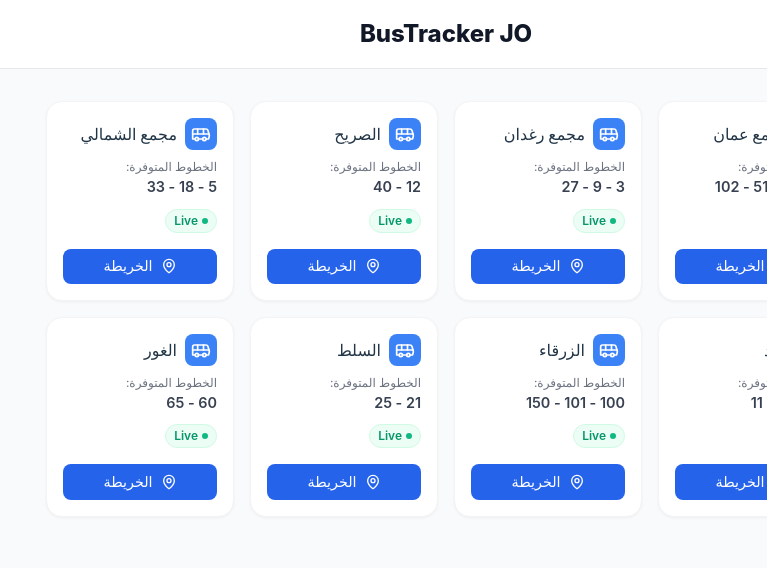
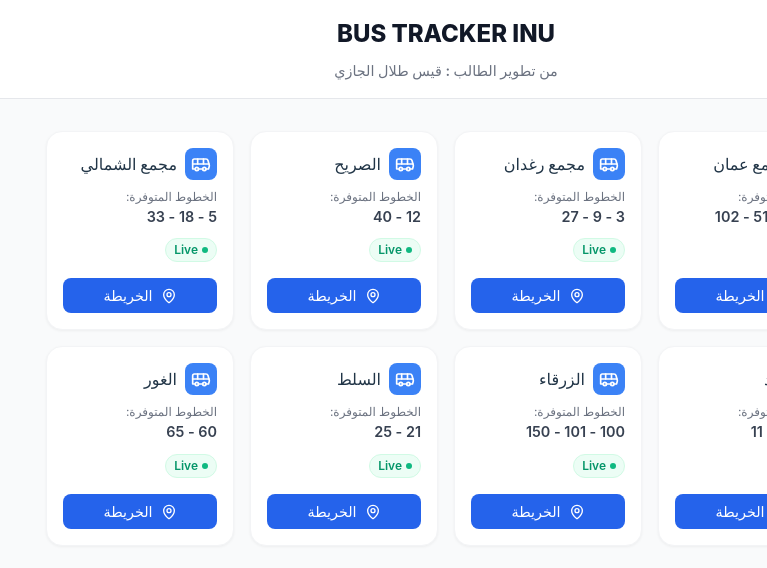
Before and after one commit to qaes26/my-pp-bus, a React (Vite) app: page / in a window 1280 px wide. Shown: the top 568 px of the page, without its empty margins (513-1280 px from the left). Built offline with nearby package versions, Linux system fonts and the light colour scheme.

Commit message:
Rebranding: Rename to BUS TRACKER INU and add developer credit

```diff
--- a/index.html
+++ b/index.html
@@ -4,7 +4,7 @@
     <meta charset="UTF-8" />
     <link rel="icon" type="image/svg+xml" href="/vite.svg" />
     <meta name="viewport" content="width=device-width, initial-scale=1.0" />
-    <title>bustrackerweb</title>
+    <title>BUS TRACKER INU</title>
   </head>
   <body>
     <div id="root"></div>
--- a/src/index.css
+++ b/src/index.css
@@ -15,7 +15,8 @@
 
 body {
   margin: 0;
-  direction: rtl; /* RTL Support */
+  direction: rtl;
+  /* RTL Support */
   min-width: 320px;
   min-height: 100vh;
 }
@@ -41,6 +42,13 @@ body {
   color: #111827;
 }
 
+.developer-credit {
+  margin: 0.5rem 0 0 0;
+  font-size: 0.9rem;
+  color: #6B7280;
+  font-weight: 600;
+}
+
 /* Grid Layout */
 .terminal-grid {
   display: grid;
@@ -57,7 +65,7 @@ body {
   border: 1px solid #F3F4F6;
   border-radius: 16px;
   padding: 1rem;
-  box-shadow: 0 1px 3px rgba(0,0,0,0.05);
+  box-shadow: 0 1px 3px rgba(0, 0, 0, 0.05);
   display: flex;
   flex-direction: column;
   justify-content: space-between;
@@ -67,7 +75,7 @@ body {
 
 .terminal-card:hover {
   transform: translateY(-2px);
-  box-shadow: 0 4px 6px rgba(0,0,0,0.05);
+  box-shadow: 0 4px 6px rgba(0, 0, 0, 0.05);
 }
 
 .card-header {
@@ -174,7 +182,7 @@ body {
   display: flex;
   align-items: center;
   justify-content: center;
-  box-shadow: 0 4px 6px rgba(0,0,0,0.1);
+  box-shadow: 0 4px 6px rgba(0, 0, 0, 0.1);
   cursor: pointer;
 }
 
@@ -182,12 +190,13 @@ body {
   position: absolute;
   bottom: 2rem;
   left: 50%;
-  transform: translateX(-50%); /* Center horizontally */
+  transform: translateX(-50%);
+  /* Center horizontally */
   z-index: 1001;
   background: white;
   padding: 1rem 1.5rem;
   border-radius: 16px;
-  box-shadow: 0 4px 12px rgba(0,0,0,0.15);
+  box-shadow: 0 4px 12px rgba(0, 0, 0, 0.15);
   display: flex;
   align-items: center;
   gap: 1.5rem;
@@ -196,8 +205,8 @@ body {
 }
 
 .map-info-card h3 {
- margin: 0;
- font-size: 1.1rem;
+  margin: 0;
+  font-size: 1.1rem;
 }
 
 .bus-count {
--- a/src/pages/HomePage.tsx
+++ b/src/pages/HomePage.tsx
@@ -8,7 +8,8 @@ export const HomePage: React.FC = () => {
     return (
         <div className="home-page">
             <header className="app-header">
-                <h1 className="app-title">BusTracker JO</h1>
+                <h1 className="app-title">BUS TRACKER INU</h1>
+                <p className="developer-credit">من تطوير الطالب : قيس طلال الجازي</p>
             </header>
 
             <main className="terminal-grid">
```
Also changed, not shown: 1 other file (tests, documents, lock files or other folders).
